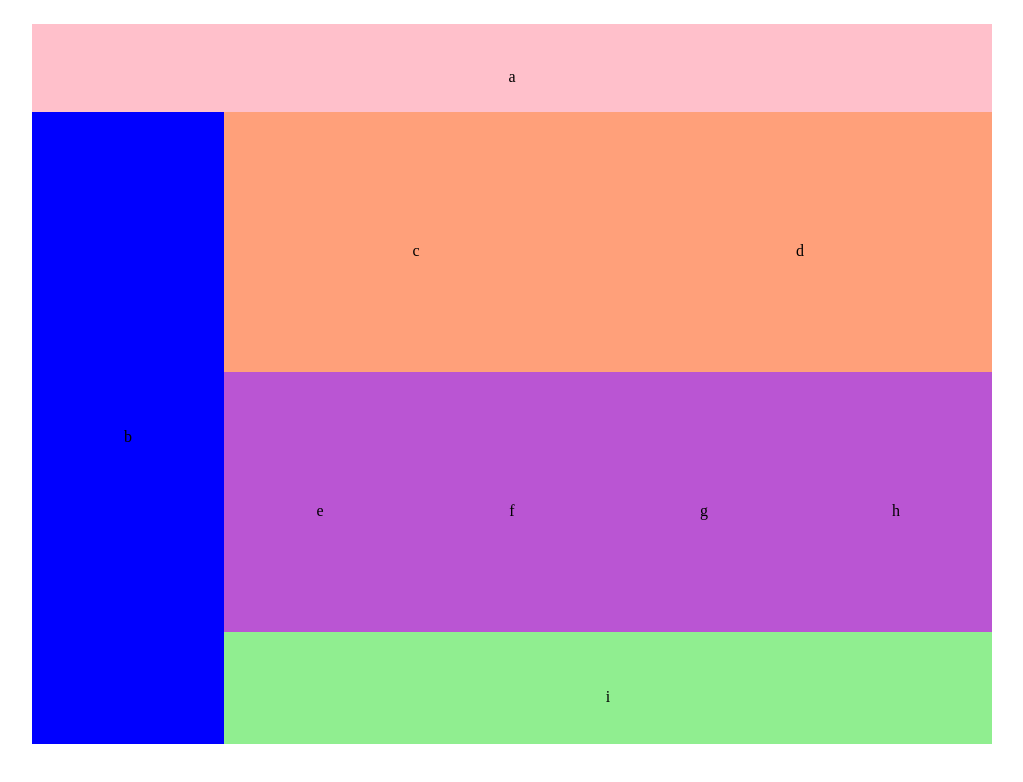
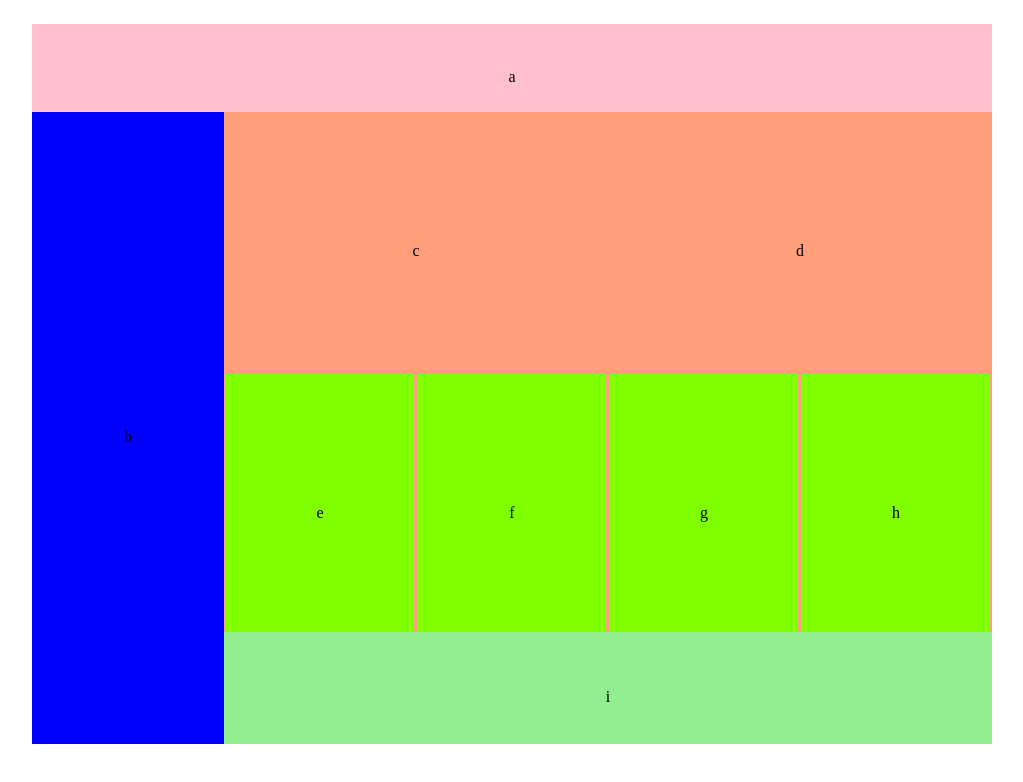
Before and after one commit to sarasaurus/ui-challenge-1, a plain HTML site: page index.html in a window 1280 px wide. Shown: the whole page, without its empty margins (128-1151 px from the left). Drawn offline with Linux system fonts and the light colour scheme.

Commit message:
made header smaller and added margin to the two sections that needed borders

```diff
--- a/styles/base.css
+++ b/styles/base.css
@@ -36,10 +36,12 @@ footer {
 
 article {
     background-color: lightsalmon;
-}
+ }
 
 section {
-    background-color: mediumorchid;
+    background-color: chartreuse;
+    margin: .5%;
+
 }
 
 div {
--- a/styles/layout.css
+++ b/styles/layout.css
@@ -1,10 +1,10 @@
 
 header {
-    height: 10%;
+    height: 8%;
 }
 
 sidebar {
-    height: 10%;
+    height: 12%;
 }
 
 main {
@@ -23,16 +23,16 @@ article.bottom {
 }
 section.left {
     display: inline-block;
-    width: 50%;
+    width: 49%;
     height: 100%;
     float: left;
 }
 section.right {
     display: inline-block;
-    width: 50%;
+    width: 49%;
     height: 100%;
     float: right;
-}
+    }
 section {
     display: inline-block;
 }
```
